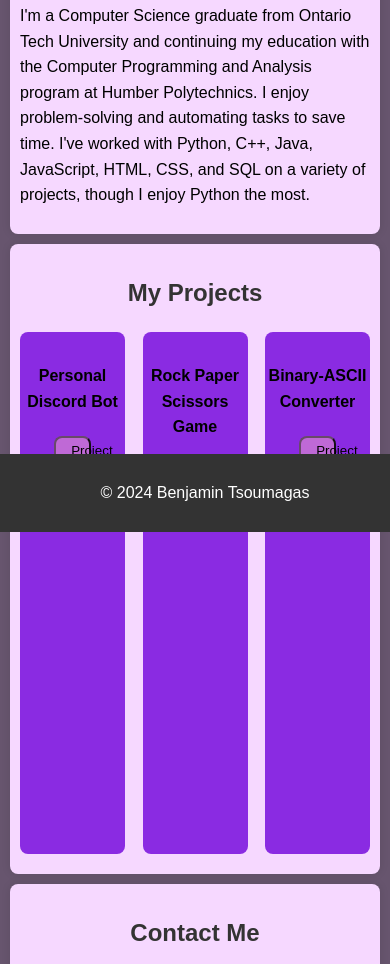
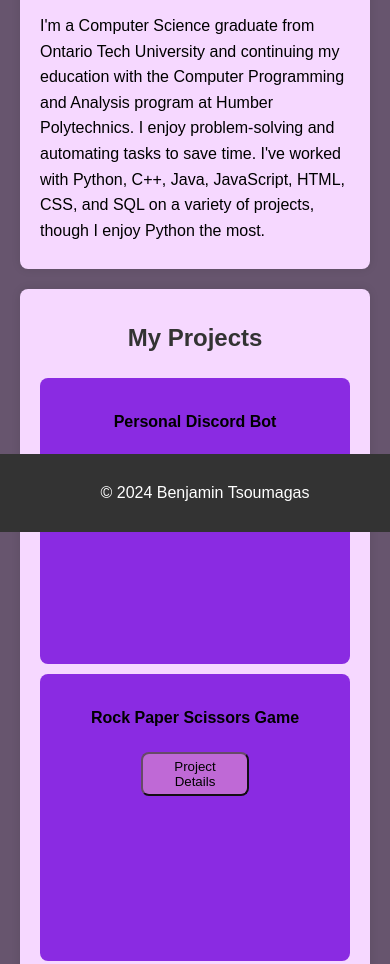
Before and after one commit to tsoumagas-benjamin/my-portfolio, a plain HTML site: page index.html in a window 390 px wide. Shown: the part 312-1276 px from the top of the page. Drawn offline with Linux system fonts and the light colour scheme.

Commit message:
Improved styling for projects section on mobile

```diff
--- a/css/styles.css
+++ b/css/styles.css
@@ -76,6 +76,7 @@ h2 {
 
 .description {
     visibility: collapse;
+    padding: 10px;
 }
 
 button {
@@ -143,8 +144,12 @@ label {
         margin: 5px 0;
     }
 
-    section {
+    .section {
         padding: 10px;
         margin: 10px;
     }
+
+    .project-grid {
+        display: block;
+    }
 }
```
